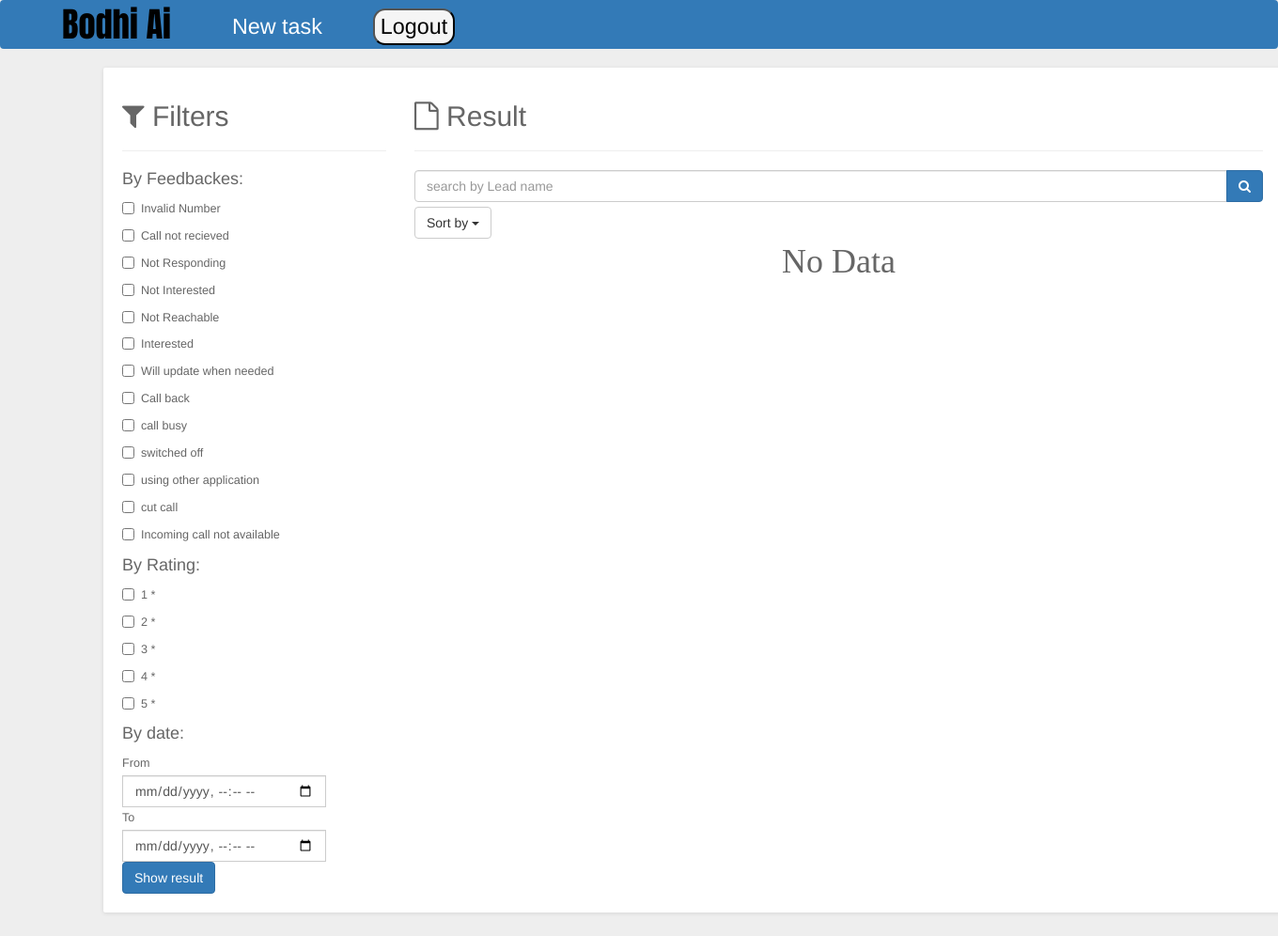
After one commit to prashantspandey/bodhiteam, a Django app: page /sales/apply_filter_AndSearch/ in a window 1360 px wide. The commit adds this page. Shown: the whole page at 94% size. Run offline with Django 3.2, Linux system fonts and the light colour scheme; some libraries are stand-ins or nearby versions.

Commit message:
filter and search work completed

```diff
--- a/sales/templates/sales/AllFeedbackAndDemo_A_SpecificLead.html
+++ b/sales/templates/sales/AllFeedbackAndDemo_A_SpecificLead.html
@@ -111,7 +111,7 @@
   }
 </style>
 <h3 style="text-align: center; font-family: serif;">Feedbackes and Demos</h3>
-{% if lead_status == 'is_successfull_lead' %}
+{% if feedbackes_SpecificLeadWise.0.lead.lead_status == 'is_successfull_lead' or feedbackes_SpecificLeadWise.0.lead.lead_status == 'worked_lead' %}
 <div style="text-align: center;">
   <a href="/sales/feedback_creating/?lead_id={{request.GET.lead_id}}"><button
       style="border-radius: 0.5ch; height: 30px; background: aliceblue;">Create another feedback </button></a>
@@ -119,7 +119,6 @@
       style="border-radius: 0.5ch; height: 30px; background: aliceblue;">Create another Demo </button></a>
 </div>
 {% endif %}
-
 <section class="features_table">
   <div class="container ">
     <div class="col-md-6">
--- a/sales/templates/sales/AssignedLeads.html
+++ b/sales/templates/sales/AssignedLeads.html
@@ -71,7 +71,7 @@
         <div class="panel-body">
             <div class="row">
                 <div class="col-md-1">
-                    <img src="https://bootdey.com/img/Content/user_3.jpg" class="media-object img-thumbnail" />
+                    <img src="https://previews.123rf.com/images/yupiramos/yupiramos1609/yupiramos160912741/62358463-avatar-man-smiling-cartoon-with-beard-male-person-user-vector-illustration.jpg" class="media-object img-thumbnail" />
                 </div>
                 <div class="col-md-11">
                     <div class="row">
--- /dev/null
+++ b/sales/templates/sales/LeadFilterAndSearch.html
@@ -0,0 +1,342 @@
+{% extends 'sales/base.html'%}
+{% block title %}Filter & Search{% endblock title %}
+{% block body %}
+<style>
+  body {
+    /* margin-top: 20px; */
+    background: #eee;
+  }
+
+  .btn {
+    margin-bottom: 5px;
+  }
+
+  .grid {
+    position: relative;
+    width: 110%;
+    background: #fff;
+    color: #666666;
+    border-radius: 2px;
+    margin-bottom: 25px;
+    box-shadow: 0px 1px 4px rgba(0, 0, 0, 0.1);
+  }
+
+  .grid .grid-body {
+    padding: 15px 20px 15px 20px;
+    font-size: 0.9em;
+    line-height: 1.9em;
+  }
+
+  .search table tr td.rate {
+    color: #f39c12;
+    line-height: 50px;
+  }
+
+  .search table tr:hover {
+    cursor: pointer;
+  }
+
+  .search table tr td.image {
+    width: 50px;
+  }
+
+  .search table tr td img {
+    width: 50px;
+    height: 50px;
+  }
+
+  .search table tr td.rate {
+    color: #f39c12;
+    line-height: 50px;
+  }
+
+  .search table tr td.price {
+    font-size: 1.5em;
+    line-height: 50px;
+  }
+
+  .search #price1,
+  .search #price2 {
+    display: inline;
+    font-weight: 600;
+  }
+</style>
+<style>
+  .navcenter {
+    text-align: center !important;
+  }
+
+  .panel-order .row {
+    border-bottom: 1px solid #ccc;
+  }
+
+  .panel-order .row:last-child {
+    border: 0px;
+  }
+
+  .panel-order .row .col-md-1 {
+    text-align: center;
+    padding-top: 15px;
+  }
+
+  .panel-order .row .col-md-1 img {
+    width: 50px;
+    max-height: 50px;
+  }
+
+  .panel-order .row .row {
+    border-bottom: 0;
+  }
+
+  .panel-order .row .col-md-11 {
+    border-left: 1px solid #ccc;
+  }
+
+  .panel-order .row .row .col-md-12 {
+    padding-top: 7px;
+    padding-bottom: 7px;
+  }
+
+  .panel-order .row .row .col-md-12:last-child {
+    font-size: 11px;
+    color: #555;
+    background: #efefef;
+
+  }
+
+  .panel-order .btn-group {
+    margin: 0px;
+    padding: 0px;
+  }
+
+  .panel-order .panel-body {
+    padding-top: 0px;
+    padding-bottom: 0px;
+  }
+
+  .panel-order .panel-deading {
+    margin-bottom: 0;
+  }
+</style>
+<link href="https://maxcdn.bootstrapcdn.com/font-awesome/4.3.0/css/font-awesome.min.css" rel="stylesheet">
+<div class="container">
+  <div class="row">
+    <div class="col-md-12">
+      <div class="grid search">
+        <div class="grid-body">
+          <div class="row">
+            <!-- BEGIN FILTERS code here  -->
+            <div class="col-md-3">
+              <h2 class="grid-title"><i class="fa fa-filter"></i> Filters</h2>
+              <hr>
+              <form action="/sales/apply_filter_AndSearch/" method="POST" id="filterformid" name="filterform">
+                {% csrf_token %}
+                <h4>By Feedbackes:</h4>
+                <div class="checkbox">
+                  <label><input type="checkbox" name="feedbackesfilter" value="Invalid Number" class="icheck"> Invalid
+                    Number</label>
+                </div>
+                <div class="checkbox">
+                  <label><input type="checkbox" name="feedbackesfilter" value="Call not recieved" class="icheck"> Call
+                    not recieved</label>
+                </div>
+                <div class="checkbox">
+                  <label><input type="checkbox" name="feedbackesfilter" value="Not Responding" class="icheck"> Not
+                    Responding</label>
+                </div>
+                <div class="checkbox">
+                  <label><input type="checkbox" name="feedbackesfilter" value="Not Interested" class="icheck"> Not
+                    Interested</label>
+                </div>
+                <div class="checkbox">
+                  <label><input type="checkbox" name="feedbackesfilter" value="Not Reachable" class="icheck"> Not
+                    Reachable</label>
+                </div>
+                <div class="checkbox">
+                  <label><input type="checkbox" name="feedbackesfilter" value="Interested" class="icheck">
+                    Interested</label>
+                </div>
+                <div class="checkbox">
+                  <label><input type="checkbox" name="feedbackesfilter" value="Will update when needed" class="icheck">
+                    Will update when
+                    needed</label>
+                </div>
+                <div class="checkbox">
+                  <label><input type="checkbox" name="feedbackesfilter" value="Call back" class="icheck"> Call
+                    back</label>
+                </div>
+                <div class="checkbox">
+                  <label><input type="checkbox" name="feedbackesfilter" value="call busy" class="icheck"> call
+                    busy</label>
+                </div>
+                <div class="checkbox">
+                  <label><input type="checkbox" name="feedbackesfilter" value="switched off" class="icheck"> switched
+                    off</label>
+                </div>
+                <div class="checkbox">
+                  <label><input type="checkbox" name="feedbackesfilter" value="using other application" class="icheck">
+                    using other
+                    application</label>
+                </div>
+                <div class="checkbox">
+                  <label><input type="checkbox" name="feedbackesfilter" value="cut call" class="icheck"> cut
+                    call</label>
+                </div>
+                <div class="checkbox">
+                  <label><input type="checkbox" name="feedbackesfilter" value="Incoming call not available"
+                      class="icheck"> Incoming call not
+                    available</label>
+                </div>
+                <h4>By Rating:</h4>
+                <div class="checkbox">
+                  <label><input type="checkbox" name="filterByRating" value="1" class="icheck"> 1 * </label>
+                </div>
+                <div class="checkbox">
+                  <label><input type="checkbox" name="filterByRating" value="2" class="icheck"> 2 *</label>
+                </div>
+                <div class="checkbox">
+                  <label><input type="checkbox" name="filterByRating" value="3" class="icheck"> 3 *
+                  </label>
+                </div>
+                <div class="checkbox">
+                  <label><input type="checkbox" name="filterByRating" value="4" class="icheck"> 4 *
+                  </label>
+                </div>
+                <div class="checkbox">
+                  <label><input type="checkbox" name="filterByRating" value="5" class="icheck"> 5 *
+                  </label>
+                </div>
+                <h4>By date:</h4>
+                From
+                <div class="input-group date form_date">
+                  <input type="datetime-local" name="Fromdate" class="form-control">
+                </div>
+                To
+                <div class="input-group date form_date">
+                  <input type="datetime-local" name="Todate" class="form-control">
+                </div>
+                <button type="submit" class="btn btn-primary" onclick="validateAndSend()">Show result</button>
+              </form>
+            </div>
+            <!-- END FILTERS code here -->
+
+            <!-- BEGIN RESULT -->
+            <div class="col-md-9">
+              <h2><i class="fa fa-file-o"></i> Result</h2>
+              <hr>
+              <form action="/sales/apply_filter_AndSearch/" method="POST">
+                {% csrf_token %}
+                <div class="input-group">
+                  <input type="text" class="form-control" name="searchingvalue" placeholder="search by Lead name"
+                    required>
+                  <span class="input-group-btn">
+                    <button type="submit" class="btn btn-primary"><i class="fa fa-search"></i></button>
+                  </span>
+                </div>
+              </form>
+              {% if searching_value %}
+              <p>all results to matching "{{searching_value}}"</p>
+              {% endif %}
+
+              <!-- BEGIN Sort code  -->
+              <div class="row">
+                <div class="col-sm-6">
+                  <div class="btn-group">
+                    {% if sorting_type %}
+                    <button type="button" id="sorting_btn" class="btn btn-default dropdown-toggle"
+                      data-toggle="dropdown">
+                      {{sorting_type}} <span class="caret"></span>
+                    </button>
+                    {% else %}
+                    <button type="button" id="sorting_btn" class="btn btn-default dropdown-toggle"
+                      data-toggle="dropdown">
+                      Sort by <span class="caret"></span>
+                    </button>
+                    {% endif %}
+                    <ul class="dropdown-menu" role="menu">
+                      <li><a href="/sales/applySorting/latest">Lates</a></li>
+                      <li><a href="/sales/applySorting/oldest">Oldest</a></li>
+                    </ul>
+                  </div>
+                </div>
+
+                <!-- <div class="col-md-6 text-right">
+                  <div class="btn-group">
+                    <button type="button" class="btn btn-default active"><i class="fa fa-list"></i></button>
+                    <button type="button" class="btn btn-default"><i class="fa fa-th"></i></button>
+                  </div>
+                </div> -->
+              </div>
+              <!-- END Sort code -->
+
+              <!-- BEGIN TABLE RESULT -->
+              {% if filteredLeads %}
+              <div class="container bootdey" style="margin-top: 30px; width: auto;">
+                <div class="panel panel-default panel-order">
+                  <div class="panel-heading">
+                    <strong>My New Leads </strong>
+                  </div>
+                  {% for i in filteredLeads %}
+                  <div class="panel-body">
+                    <div class="row">
+                      <div class="col-md-1">
+                        <img
+                          src="https://icons-for-free.com/iconfiles/png/512/business+costume+male+man+office+user+icon-1320196264882354682.png"
+                          class="media-object img-thumbnail" />
+                      </div>
+                      <div class="col-md-11">
+                        <div class="row">
+                          <div class="col-md-12">
+                            <a href="/sales/feedback_creating/?lead_id={{i.id}}">
+                              <div class="pull-right">
+                                <label class="label label-success">
+                                  Create Feedback
+                                </label>
+                              </div>
+                            </a>
+                            <a href="/sales/GetFeedbackesAsnDemos_Specificlead_wise/?lead_id={{i.id}}">
+                              <div class="pull-right">
+                                <label class="label label-danger" style="margin-right: 20px;">
+                                  Check old feedback & demo this lead
+                                </label>
+                              </div>
+                            </a>
+                            <span><strong>{{i.personName}}</strong></span><br />
+                            Contact : {{i.contactPhone}} <br />
+                            Email : {{i.email}} <br />
+
+                            <a data-placement="top" class="btn btn-success btn-xs glyphicon glyphicon-info-sign"
+                              href="/sales/Get_specific_lead_andfeedback/{{i.id}}" title="View"></a>
+                            <a data-placement="top" class="btn btn-danger btn-xs glyphicon glyphicon-earphone"
+                              href="tel:{{i.contactPhone}}" title="Danger"></a>
+                            <a data-placement="top" class="btn btn-info btn-xs glyphicon glyphicon-envelope"
+                              href="mailto:{{i.email}}" title="Danger"></a>
+                          </div>
+                          <div class="col-md-12">Lead made on: {{i.date}} </div>
+                        </div>
+                      </div>
+                    </div>
+                  </div>
+                  {% endfor %}
+                </div>
+              </div>
+              {% else %}
+              <h1 style="text-align: center; margin-top: auto; font-family: serif;">No Data</h1>
+              {% endif %}
+            </div>
+            <!-- END RESULT -->
+          </div>
+        </div>
+      </div>
+    </div>
+  </div>
+</div>
+<script>
+  $("#filterformid").submit(function () {
+    if (filterform.Fromdate.value && filterform.Todate.value == '') {
+      alert('Please Fill Properly To_date in Filter ');
+      return false;
+    }
+  });
+</script>
+{% endblock body %}
--- a/sales/templates/sales/lead.html
+++ b/sales/templates/sales/lead.html
@@ -71,7 +71,7 @@
         <div class="panel-body">
             <div class="row">
                 <div class="col-md-1">
-                    <img src="https://bootdey.com/img/Content/user_3.jpg" class="media-object img-thumbnail" />
+                    <img src="https://nutrikiran.com/wp-content/uploads/2019/09/my_image.png" class="media-object img-thumbnail" />
                 </div>
                 <div class="col-md-11">
                     <div class="row">
--- a/sales/urls.py
+++ b/sales/urls.py
@@ -14,6 +14,11 @@ urlpatterns = [
     url(r'demo_creating/$',views.DemoCreatingView.as_view(),name='demo_creating'),
     url(r'Sendmassage/$',views.SendMassageToUserView.as_view(),name='Sendmassage'),
     url(r'add_comfirmLead/$',views.AddSuccessfullyLeadView.as_view(),name='add_comfirmLead'),
+
+    url(r'apply_filter_AndSearch/$',views.ApplyFilterAndSeacrhView.as_view(),name='apply_filter_AndSearch'),
+    path('applySorting/<slug:sorting_type>/',views.SortingApplyView,name='applySorting'),
+
+
     path('getting_feedbackes_leadwise_by_ajex/',views.GetFeedbackesLeadWiseUsingAjexView,name='getting_feedbackes_leadwise_by_ajex'),
     path('messagesInbox/',views.MessagesInboxView,name='messagesInbox'),
     path('Get_specific_user_messages/<int:user_id>/',views.GetSpecificUserMessageView,name='Get_specific_user_messages'),
--- a/sales/views.py
+++ b/sales/views.py
@@ -91,12 +91,12 @@ class FeedbackCreateView(View):
         lead_id = request.POST.get('lead_id')
         NextCallUser = request.POST.get("nextcalluser")
         NextCallDate = request.POST.get("nextcalldate")
+        demo_next_date = request.POST.get("demodate")
         my_profile = self.request.user.salesexecutive
 
         lead = Lead.objects.get(id=lead_id)
         lead.lead_status = 'worked_lead'
         lead.save()
-
         feedback = FeedBack(typeFeedBack=FeedBack.objects.filter(lead=lead_id).count() + 1,by=my_profile,lead=lead,time= datetime.datetime.now(),
                             rating=request.POST.get("rating"),notes=request.POST.get("notes"),Cource=request.POST.get("Course"),
                             instituteType=request.POST.get("instituteType"),State=request.POST.get("state"),city=request.POST.get("city"))
@@ -113,14 +113,20 @@ class FeedbackCreateView(View):
             massage = f"Today is your Feedback schedule of this {lead.personName} lead So remember This", is_FirstTime=True ,nextDate=NextCallDate,datetime=datetime.datetime.now())
         else:
             feedback.nextCall = None
-        if request.POST.get("demodate"):
-            feedback.demoDate = request.POST.get("demodate")
+        if demo_next_date:
+            feedback.demoDate = demo_next_date
         else:
             feedback.demoDate = None
+            demo_next_date = None
+
         if demo == 'on':
             feedback.demo = True
+            DemoFeedback_And_LeadFeedback_Notifications.objects.create(notification_user=my_profile,
+            sender_user=my_profile,notification_type='DemoNotification',lead=lead,
+            massage = f"Today is your demo schedule of this {lead.personName} lead So remember This", is_FirstTime=True ,nextDate=demo_next_date,datetime=datetime.datetime.now())
         else:
             feedback.demo = False
+
         if iswronglead == 'on':
             feedback.Is_wrongLead = True
         else:
@@ -259,8 +265,44 @@ class AddSuccessfullyLeadView(View):
         return redirect('/sales/add_comfirmLead/')
 
 def SpecificPersonSuccessfullyLeadsView(request):
-    successfullyleads = SuccessfullyLead.objects.filter(by=request.user.salesexecutive).order_by('datetime')
+    if request.method == 'GET':
+        successfullyleads = SuccessfullyLead.objects.filter(by=request.user.salesexecutive).order_by('datetime')
+    else:
+        from_date = request.POST.get('Fromdate')
+        to_date = request.POST.get('Todate')
+        successfullyleads = SuccessfullyLead.objects.filter(by=request.user.salesexecutive,lead__date__gte=from_date,lead__date__lte=to_date).order_by('datetime')
     return render(request,'sales/SuccessfullyLeads.html',{'successfullyleads':successfullyleads})
+
+class ApplyFilterAndSeacrhView(View):
+    def get(self,request):
+        return render(request,'sales/LeadFilterAndSearch.html')
+
+    def post(self,request):
+        from datetime import datetime, timedelta
+        last_month = datetime.today() - timedelta(days=30)
+        searching_value = request.POST.get('searchingvalue')
+        if searching_value:
+            leads = Lead.objects.filter(Q(Q(Q(personName__icontains=searching_value) | Q(contactPhone__icontains=searching_value) | Q(email__icontains=searching_value)) & Q(Q(assignedTo=self.request.user.salesexecutive) | Q(feeback_lead__nextCall=self.request.user.salesexecutive))) & Q(Q(lead_status='worked_lead') | Q(lead_status='is_successfull_lead'))).order_by('-date').filter(date__gte=last_month).distinct()
+        else:
+            selectedvale = request.POST.getlist('feedbackesfilter')
+            selectedrating = request.POST.getlist('filterByRating')
+            from_date = request.POST.get('Fromdate')
+            To_data = request.POST.get('Todate')
+            if from_date and selectedvale:
+                leads = Lead.objects.filter(Q(Q(Q(Q(feeback_lead__feedback__in=selectedvale) | Q(demo_lead__demo_feedback__in=selectedvale) | Q(feeback_lead__rating__in=selectedrating) | Q(demo_lead__demo_rating__in=selectedrating) ) & (Q(assignedTo=self.request.user.salesexecutive) | Q(feeback_lead__nextCall=self.request.user.salesexecutive))) & Q(Q(lead_status='worked_lead') | Q(lead_status='is_successfull_lead'))) & Q(date__gte=from_date,date__lte=To_data)).order_by('-date').distinct()
+            elif from_date:
+                leads = Lead.objects.filter(Q(Q(date__gte=from_date,date__lte=To_data) & Q(Q(assignedTo=self.request.user.salesexecutive) | Q(feeback_lead__nextCall=self.request.user.salesexecutive))) & Q(Q(lead_status='worked_lead') | Q(lead_status='is_successfull_lead'))).order_by('-date').distinct()
+            else:
+                leads = Lead.objects.filter(Q(Q(Q(Q(feeback_lead__feedback__in=selectedvale) | Q(demo_lead__demo_feedback__in=selectedvale) | Q(feeback_lead__rating__in=selectedrating) | Q(demo_lead__demo_rating__in=selectedrating) ) & (Q(assignedTo=self.request.user.salesexecutive) | Q(feeback_lead__nextCall=self.request.user.salesexecutive))) & Q(Q(lead_status='worked_lead') | Q(lead_status='is_successfull_lead'))) & Q(date__gte=last_month)).order_by('-date').distinct()
+        context = {'filteredLeads':leads,'searching_value':searching_value}
+        return render(request,'sales/LeadFilterAndSearch.html',context)
+
+def SortingApplyView(request,sorting_type):
+    if sorting_type == 'latest':
+        leads = Lead.objects.filter(Q(assignedTo=request.user.salesexecutive) | Q(feeback_lead__nextCall=request.user.salesexecutive)).order_by('-date').distinct()
+    else:
+        leads = Lead.objects.filter(Q(assignedTo=request.user.salesexecutive) | Q(feeback_lead__nextCall=request.user.salesexecutive)).order_by('date').distinct()
+    return render(request,'sales/LeadFilterAndSearch.html',{'filteredLeads':leads,'sorting_type':sorting_type})
 
 def logoutview(request):
     try:
```
Also changed, not shown: membership/templates/Index.html (+19 -0 lines), sales/api/views.py (+21 -28 lines), sales/templates/sales/SuccessfullyLeads.html (+19 -7 lines), sales/templates/sales/Workedleads.html (+16 -2 lines).
